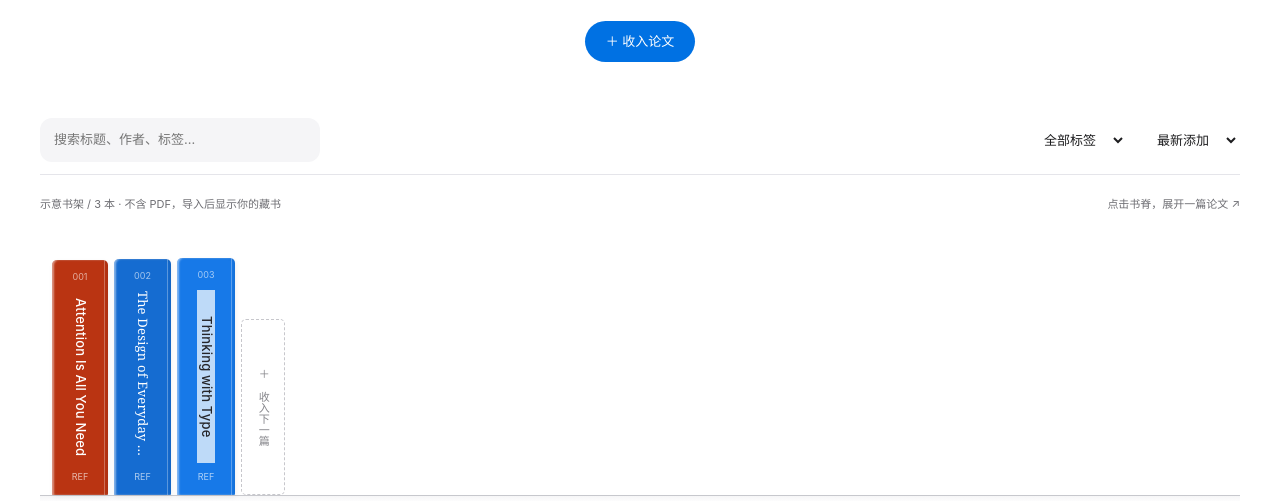
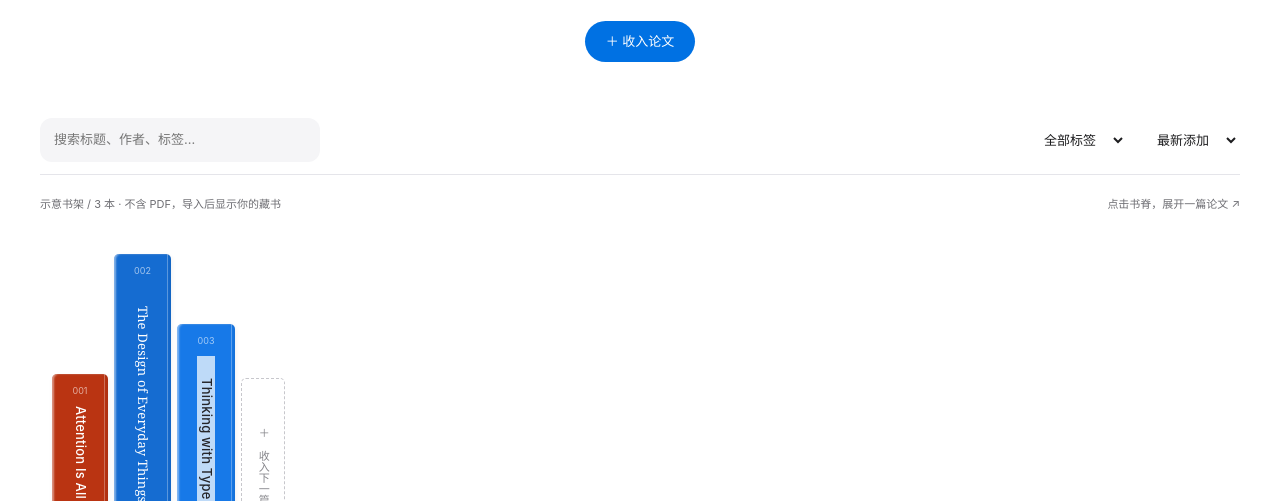
Before and after one commit to chun2121234-svg/paper-vault, a plain HTML site: page index.html in a window 1280 px wide. Shown: the part 298-799 px from the top of the page. Drawn offline with Linux system fonts and the light colour scheme.

Commit message:
Increase book height variation on the shelf

```diff
--- a/index.html
+++ b/index.html
@@ -129,7 +129,8 @@ function appearance(p){
   const category=(p.tags||[]).find(t=>colorSeries[t])||((p.tags||[])[0]||'默认');
   const series=colorSeries[category]||{h:hash(category)%360,s:88};
   const light=40+(n%4)*5, sat=Math.max(82,series.s), bg=`hsl(${series.h}, ${sat}%, ${light}%)`, fg=light>62?'#15171a':'#fff';
-  return{style:`--book:${bg};--type:${fg};--w:${34+h%27}px;--h:${181+h%80}px;--size:${15+h%5}px;--series-hue:${series.h}`,kind:['','ink','label','band'][n%4],width:34+h%27,category}
+  const height=p.demo?[180,300,230][p.index%3]:166+hash('height:'+(p.id||p.title))%139;
+  return{style:`--book:${bg};--type:${fg};--w:${34+h%27}px;--h:${height}px;--size:${15+h%5}px;--series-hue:${series.h}`,kind:['','ink','label','band'][n%4],width:34+h%27,category}
 }
 function notify(s){clearTimeout(toastTimer);const t=$('#toast');t.textContent=s;t.classList.add('show');toastTimer=setTimeout(()=>t.classList.remove('show'),2800)}
 async function refresh(){papers=(await all()).map(p=>({...p,tags:p.tags||[]}));render()}
```
